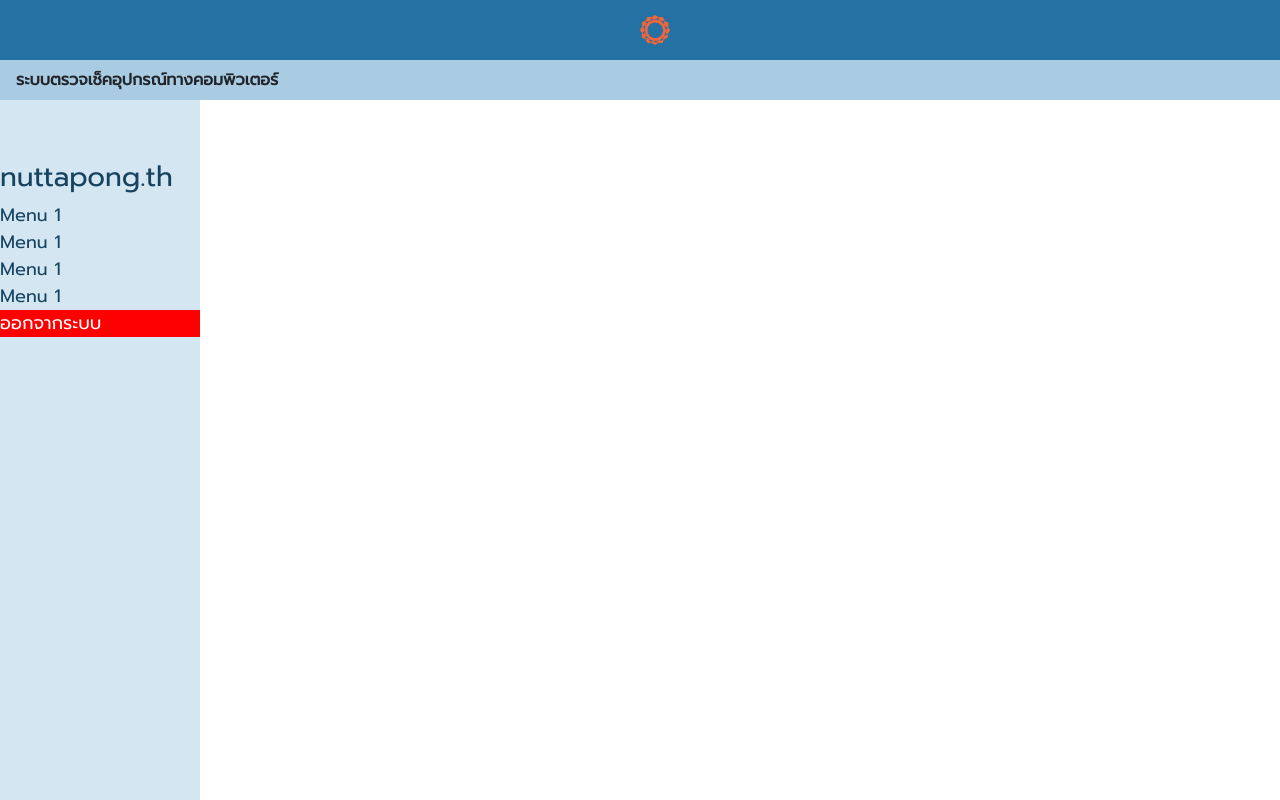
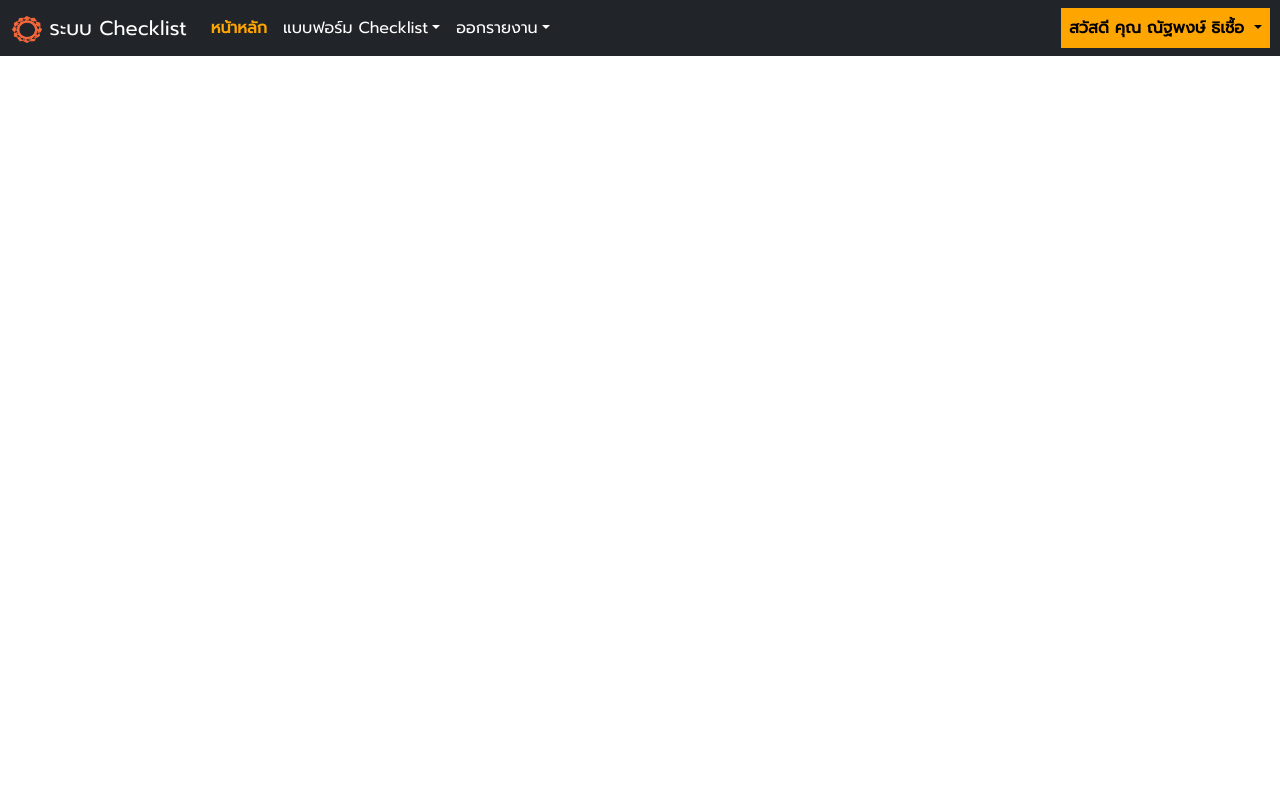
Before and after one commit to nuttapong1996/checklist-system, a PHP site: page / in a window 1280 px wide. Run offline with PHP 8.4, Linux system fonts and the light colour scheme; a user stored in the database is signed in; some libraries are stand-ins or nearby versions.

Commit message:
update navbar on Desktop and Mobile

```diff
--- a/css/sidebar.css
+++ /dev/null
@@ -1,108 +0,0 @@
-    #main-nav {
-        background-color: #2471A3!important;
-        height: 60px;
-    }
-
-    #sub-nav {
-        background-color: #A9CCE3!important;
-        font-weight: bold;
-    }
-
-    .navbar-brand-centered {
-        position: absolute;
-        left: 50%;
-        bottom: 25%;
-        text-align: center;
-        background-color: transparent;
-        height: 30px;
-        width: 30px;
-    }
-
-    .navbar-toggler {
-        display: none;
-    }
-    /* The sidebar menu */
-
-    .sidebar {
-        height: 100%;
-        /* 100% Full-height */
-        width: 200px;
-        /* 0 width - change this with JavaScript */
-        position: fixed;
-        /* Stay in place */
-        z-index: 1;
-        /* Stay on top */
-        left: 0;
-        background-color: #D4E6F1;
-        /* Black*/
-        overflow-x: hidden;
-        /* Disable horizontal scroll */
-        padding-top: 60px;
-        /* Place content 60px from the top */
-        transition: 0.5s;
-        /* 0.5 second transition effect to slide in the sidebar */
-    }
-    /* The sidebar links */
-
-    .sidebar a {
-        text-decoration: none;
-        font-size: 18px;
-        color: #154360;
-        display: block;
-    }
-    /* When you mouse over the navigation links, change their color */
-
-    .sidebar a:hover {
-        color: #EAF2F8;
-        background-color: #1A5276;
-    }
-    /* Position and style the close button (top right corner) */
-
-    .sidebar .closebtn {
-        display: none;
-    }
-    /* The button used to open the sidebar */
-
-    .openbtn {
-        font-size: 20px;
-        cursor: pointer;
-        background-color: #111;
-        color: white;
-        padding: 10px 15px;
-        border: none;
-    }
-
-    .openbtn:hover {
-        background-color: #444;
-    }
-
-    .sidebar .btn-logout {
-        background-color: red;
-        color: white;
-    }
-    /* Style page content - use this if you want to push the page content to the right when you open the side navigation */
-
-    #main {
-        transition: margin-left .5s;
-        /* If you want a transition effect */
-        padding: 20px;
-    }
-    /* On smaller screens, where height is less than 450px, change the style of the sidenav (less padding and a smaller font size) */
-
-    @media screen and (max-width: 450px) and (min-width: 300px) {
-        .sidebar {
-            padding-top: 15px;
-            width: 0px;
-        }
-        .sidebar a {
-            font-size: 18px;
-        }
-        #collapse {
-            display: block;
-            background-color: orange;
-        }
-        .navbar-brand-centered {
-            width: 30px;
-            height: 30px;
-        }
-    }
--- /dev/null
+++ b/css/top.css
@@ -0,0 +1,111 @@
+                /* Top Navbar */
+
+                #home_d {
+                    color: orange;
+                    font-weight: bolder;
+                }
+
+                #navbarDropdown {
+                    color: white;
+                }
+
+                .user_detail_desktop {
+                    right: 10px;
+                    position: fixed;
+                    background-color: orange;
+                }
+
+                .user_detail_desktop a {
+                    color: #000!important;
+                    font-weight: bolder;
+                }
+                /* The sidebar menu */
+
+                .sidebar {
+                    height: 100%;
+                    /* 100% Full-height */
+                    width: 0;
+                    /* 0 width - change this with JavaScript */
+                    position: fixed;
+                    /* Stay in place */
+                    z-index: 1;
+                    /* Stay on top */
+                    top: 0;
+                    left: 0;
+                    background-color: #111;
+                    /* Black*/
+                    overflow-x: hidden;
+                    /* Disable horizontal scroll */
+                    padding-top: 60px;
+                    /* Place content 60px from the top */
+                    transition: 0.5s;
+                    /* 0.5 second transition effect to slide in the sidebar */
+                }
+                /* The sidebar links */
+
+                .sidebar a {
+                    padding: 6px 8px 6px 16px;
+                    text-decoration: none;
+                    font-size: 18px;
+                    display: block;
+                    transition: 0.3s;
+                }
+                /* When you mouse over the navigation links, change their color */
+
+                .sidebar a:hover {
+                    color: orange;
+                }
+
+                #home_a {
+                    color: white!important;
+                }
+
+                #logout {
+                    color: white!important;
+                    background-color: red!important;
+                }
+
+                #user_detail {
+                    color: black!important;
+                    background-color: orange!important;
+                }
+
+                .dropdown-btn {
+                    padding: 6px 8px 6px 16px;
+                    text-decoration: none;
+                    font-size: 20px;
+                    color: #FFFF;
+                    display: block;
+                    border: none;
+                    background: none;
+                    width: 100%;
+                    text-align: left;
+                    cursor: pointer;
+                    outline: none;
+                }
+
+                .dropdown-container a {
+                    color: #000;
+                }
+
+                .dropdown-container {
+                    display: none;
+                    background-color: #EAEDED;
+                    padding-left: 10px;
+                }
+                /* Optional: Style the caret down icon */
+
+                .fa-caret-down {
+                    float: right;
+                    padding-right: 8px;
+                }
+                /* On smaller screens, where height is less than 450px, change the style of the sidenav (less padding and a smaller font size) */
+
+                @media screen and (max-height: 450px) {
+                    .sidebar {
+                        padding-top: 15px;
+                    }
+                    .sidebar a {
+                        font-size: 18px;
+                    }
+                }
--- a/include/header.php
+++ b/include/header.php
@@ -4,10 +4,9 @@
     <meta charset="UTF-8">
     <meta http-equiv="X-UA-Compatible" content="IE=edge">
     <meta name="viewport" content="width=device-width, initial-scale=1.0">
-    <!--- Bootstrap CSS -->
-        <link href="https://cdn.jsdelivr.net/npm/bootstrap@5.1.3/dist/css/bootstrap.min.css" rel="stylesheet" integrity="sha384-1BmE4kWBq78iYhFldvKuhfTAU6auU8tT94WrHftjDbrCEXSU1oBoqyl2QvZ6jIW3" crossorigin="anonymous">
-    <!-- Bootstrap JS -->
-        <script src="https://cdn.jsdelivr.net/npm/bootstrap@5.1.3/dist/js/bootstrap.bundle.min.js" integrity="sha384-ka7Sk0Gln4gmtz2MlQnikT1wXgYsOg+OMhuP+IlRH9sENBO0LRn5q+8nbTov4+1p" crossorigin="anonymous"></script>
+
+    <link href="https://cdn.jsdelivr.net/npm/bootstrap@5.1.3/dist/css/bootstrap.min.css" rel="stylesheet" integrity="sha384-1BmE4kWBq78iYhFldvKuhfTAU6auU8tT94WrHftjDbrCEXSU1oBoqyl2QvZ6jIW3" crossorigin="anonymous">
+    <script src="https://cdn.jsdelivr.net/npm/bootstrap@5.1.3/dist/js/bootstrap.bundle.min.js" integrity="sha384-ka7Sk0Gln4gmtz2MlQnikT1wXgYsOg+OMhuP+IlRH9sENBO0LRn5q+8nbTov4+1p" crossorigin="anonymous"></script>
     <!--Font Awesome -->
         <script src="https://use.fontawesome.com/eae9658ec8.js"></script>
     <!-- Custom CSS -->
--- a/login/login_process.php
+++ b/login/login_process.php
@@ -12,6 +12,8 @@
         while($row = $result->fetch_assoc()){
             $_SESSION['username'] = $row['username'];
             $_SESSION['user_code'] = $row['user_code'];
+            $_SESSION['f_name'] = $row['fname'];
+            $_SESSION['l_name'] = $row['lname'];
             $_SESSION['password'] = md5(md5(md5($row['password'])));
 
             if(isset($_POST['remember'])){
--- a/template/top.php
+++ b/template/top.php
@@ -7,60 +7,126 @@
     <meta http-equiv="X-UA-Compatible" content="IE=edge">
     <meta name="viewport" content="width=device-width, initial-scale=1.0">
 <!-- เรียกใช้รูปแบบ CSS Sidebar -->
-    <link rel="stylesheet" href="css/sidebar.css">
-<!--เรียกใช้งาน Library จากไฟล์ header.php -->
-    <?php include 'include/header.php'; ?>
+    <link rel="stylesheet" href="css/top.css">
 </head>
 <body>
+<!-- Nav bar Desktop -->
+    <nav class="navbar navbar-expand-lg navbar-dark bg-dark">
+    <div class="container-fluid">
+        <a class="navbar-brand" href="#"> <img src="img/logo/icon.png" width="30" height="27"> <label for="">ระบบ Checklist</label></a>
+        <button class="navbar-toggler" id="closeBtn" type="button" data-bs-toggle="collapse" onclick="openNav()">
+            <span class="navbar-toggler-icon"></span>
+        </button>
 
-<!-- ########################## Main Navbar  ###################-->
-    <nav class="navbar navbar-dark bg-dark" id="main-nav">
-        <div class="contain-fluid">
-            <button class="navbar-toggler ms-3" id="collapse" type="button" style="background-color: orange;" onclick="openNav()" >
-                <?php  ?>
+        <div class="collapse navbar-collapse" id="navbarSupportedContent">
+            <ul class="navbar-nav me-auto mb-2 mb-lg-0">
+                <li class="nav-item">
+                    <a class="nav-link active" id="home_d" aria-current="page" href="#">หน้าหลัก</a>
+                </li>
+                <li class="nav-item dropdown">
+                    <a class="nav-link dropdown-toggle" href="#" id="navbarDropdown" role="button" data-bs-toggle="dropdown" aria-expanded="false">แบบฟอร์ม Checklist</a>
+                    <ul class="dropdown-menu" aria-labelledby="navbarDropdown">
+                        <li><a class="dropdown-item" href="#">Wifi</a></li>
+                        <li><a class="dropdown-item" href="#">Printer RICOH</a></li>
+                        <li><a class="dropdown-item" href="#">Printer Sticker</a></li>
+                        <li><a class="dropdown-item" href="#">CCTV</a></li>
+                        <li><a class="dropdown-item" href="#">Wall Rack</a></li>
+                    </ul>
+                </li>
+                <li class="nav-item dropdown">
+                    <a class="nav-link dropdown-toggle" href="#" id="navbarDropdown" role="button" data-bs-toggle="dropdown" aria-expanded="false">ออกรายงาน</a>
+                    <ul class="dropdown-menu" aria-labelledby="navbarDropdown">
+                        <li><a class="dropdown-item" href="#">Wifi</a></li>
+                        <li><a class="dropdown-item" href="#">Printer RICOH</a></li>
+                        <li><a class="dropdown-item" href="#">Printer Sticker</a></li>
+                        <li><a class="dropdown-item" href="#">CCTV</a></li>
+                        <li><a class="dropdown-item" href="#">Wall Rack</a></li>
+                    </ul>
+                </li>
+                <div class="user_detail_desktop">
+                    <li class="nav-item dropdown" id="user_detail_desktop">
+                        <a class="nav-link dropdown-toggle" href="#" id="navbarDropdown" role="button" data-bs-toggle="dropdown" aria-expanded="false">
+                            สวัสดี คุณ <?php echo$_SESSION['f_name'] , "  ", $_SESSION['l_name']; ?>
+                        </a>
+                        <ul class="dropdown-menu" aria-labelledby="navbarDropdown">
+                            <li><a class="dropdown-item" href="#">แก้ไขข้อมูลส่วนตัว</a></li>
+                            <li><hr class="dropdown-divider"></li>
+                            <li><a class="dropdown-item" href="login/logout.php" id="logout">ออกจากระบบ</a></li>
+                        </ul>
+                    </li>
+                </div>
+            </ul>
+        </div>
+    </div>
+    </nav>
+<!-- End Nav bar Desktop -->
+
+<!-- Side Navbar for Mobile -->
+    <div id="Sidebar" class="sidebar">
+            <button class="dropdown-btn" id="user_detail">
+                <h6 >สวัสดี ,</h6> <h5> คุณ<?php echo $_SESSION['f_name'] ,"  ",$_SESSION['l_name'] ?> <i class="fa fa-caret-down"></i></h5>
             </button>
-            <img class="navbar-brand-centered" src="img/logo/icon.png" >
-        </div>
-    </nav>
-<!-- #############################################################-->
+            <div class="dropdown-container">
+                <a href="#">แก้ไขข้อมูลส่วนตัว</a>
+            </div>
+            <a href="#" id="home_a">หน้าหลัก</a>
+            <button class="dropdown-btn">
+                แบบฟอร์ม Checklist
+                <i class="fa fa-caret-down"></i>
+            </button>
+            <div class="dropdown-container">
+                <a href="#">Wifi</a>
+                <a href="#">Printer RICOH</a>
+                <a href="">Printer Sticker</a>
+                <a href="#">CCTV</a>
+                <a href="">Wall Rack</a>
+            </div>
+            <button class="dropdown-btn">
+                ออกรายงาน
+                <i class="fa fa-caret-down"></i>
+            </button>
+            <div class="dropdown-container">
+                <a href="#">Wifi</a>
+                <a href="#">Printer RICOH</a>
+                <a href="">Printer Sticker</a>
+                <a href="#">CCTV</a>
+                <a href="">Wall Rack</a>
+            </div>
+            <a href="login/logout.php" id="logout">ออกจากระบบ</a>
+    </div>
+<!-- End Side Navbar -->
 
-<!-- ######################## Sub Navbar ######################### -->
-    <nav class="navbar navbar-light bg-light" id="sub-nav"><div class="ms-3">ระบบตรวจเช็คอุปกรณ์ทางคอมพิวเตอร์</div></nav>
-<!-- #############################################################-->
-
-<!-- ####################### Side bar ############################-->
-   <nav id="mySidebar" class="sidebar">
-
-        <a href="#" style="pointer-events: none; cursor:default;">  <h3><?php echo $_SESSION['username']; ?> </h3></a>
-        <a href="#">Menu 1</a>
-        <a href="#">Menu 1</a>
-        <a href="#">Menu 1</a>
-        <a href="#">Menu 1</a>
-        <a href="login/logout.php" class="btn-logout">ออกจากระบบ</a>
-    </nav>
-<!-- #############################################################-->
 </body>
 </html>
 
+<!-- Script for Mobile -->
+<script>
+function openNav() {
+    var sb = document.getElementById("Sidebar");
+    var cls_btn = document.getElementById("closeBtn");
 
-<script type="text/javascript">
-
-function openNav() {
-var sb = document.getElementById("mySidebar");
-var mn = document.getElementById("main");
-var c = document.getElementById("collapse");
-var btn_text =document.getElementById("button-text");
-
-    if(sb.style.width=="200px"){
+    if(sb.style.width=="250px"){
         sb.style.width="0px";
-        c.style.backgroundColor="orange";
-
-        // mn.style.marginLeft="250px";
+        cls_btn.style.backgroundColor="orange";
     }else {
-        sb.style.width="200px";
-        c.style.backgroundColor="red";
-        // mn.style.marginLeft="0";
+        sb.style.width="250px";
+        cls_btn.style.backgroundColor="red";
     }
 }
 
+//โค๊ด Side bar Dropdown
+    var dropdown = document.getElementsByClassName("dropdown-btn");
+    var i;
+
+    for (i = 0; i < dropdown.length; i++) {
+    dropdown[i].addEventListener("click", function() {
+        this.classList.toggle("active");
+        var dropdownContent = this.nextElementSibling;
+        if (dropdownContent.style.display === "block") {
+        dropdownContent.style.display = "none";
+        } else {
+        dropdownContent.style.display = "block";
+        }
+    });
+    }
 </script>
```
Also changed, not shown: img/logo/icon.svg (added).
